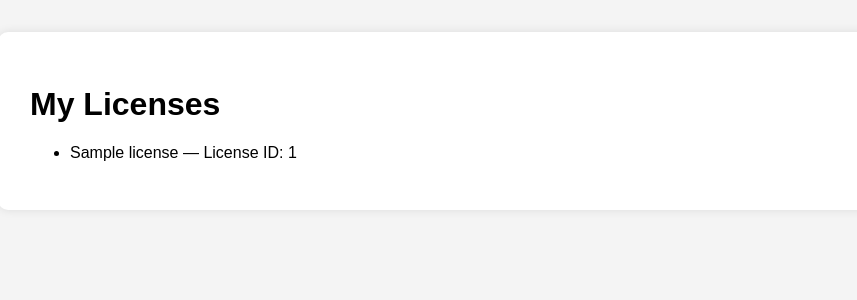
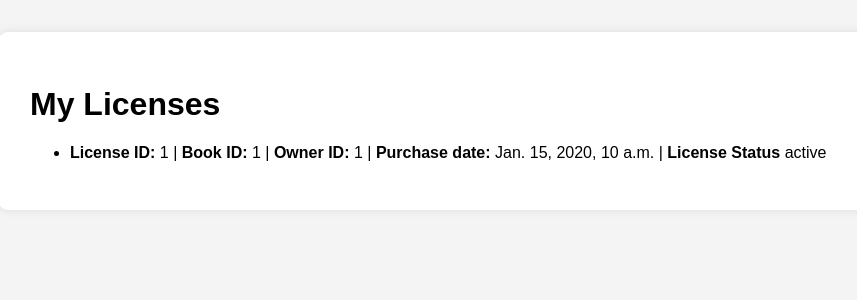
Before and after one commit to AmashH/BlockBooks, a Django app: template webapp/ebooklicensing/licenses/templates/my_licenses.html in a window 1280 px wide. Shown: the part 82-382 px from the top of the page, without its empty margins (34-891 px from the left). Run offline with Django 4.2, Linux system fonts and the light colour scheme; the template is opened without the code that fills it: most values are stand-ins (such as "Sample title", 1, 10 or a date in 2020); parts of the project's set-up code (start-up, migrations or seed data) failed here and were passed over.

```diff
--- a/webapp/ebooklicensing/licenses/templates/my_licenses.html
+++ b/webapp/ebooklicensing/licenses/templates/my_licenses.html
@@ -5,7 +5,11 @@
     <ul>
         {% for license in licenses %}
             <li>
-                {{ license.book_title }} — License ID: {{ license.license_id }}
+                <strong>License ID:</strong> {{ license.licenseId }} |
+                <strong>Book ID:</strong> {{ license.bookId }} |
+                <strong>Owner ID:</strong> {{ license.ownerId }} |
+                <strong> Purchase date:</strong> {{license.issueDate}} |
+                <strong> License Status</strong> {{license.status}}
             </li>
         {% empty %}
             <li>You have no licenses.</li>
```
